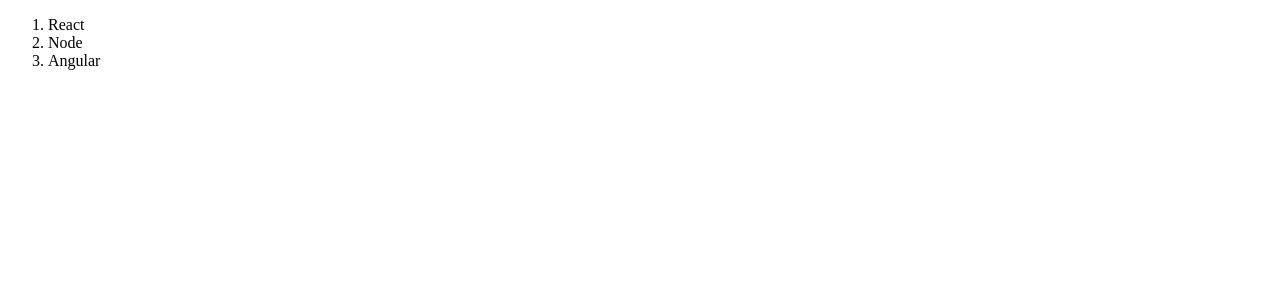
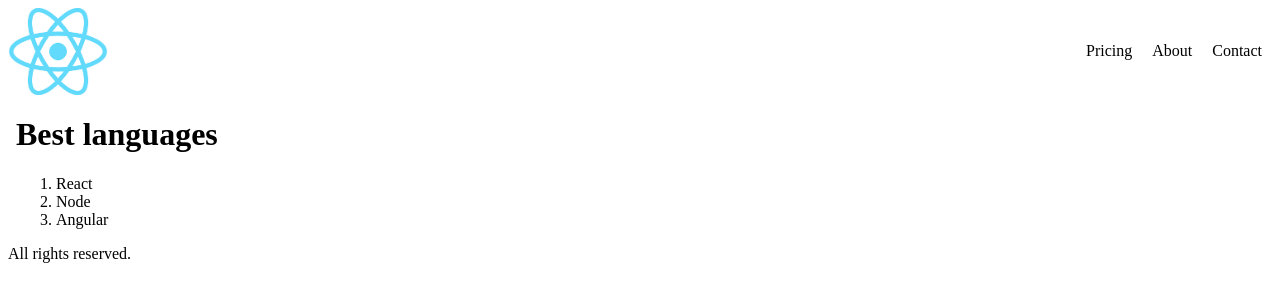
Before and after one commit to klutzyk/react-1, a React (Create React App) app in the folder react1/: page / in a window 1280 px wide. Shown: the top 302 px of the page. Built offline with nearby package versions, Linux system fonts and the light colour scheme.

Commit message:
Added component separation and styling

```diff
--- a/react1/src/index.css
+++ b/react1/src/index.css
@@ -11,3 +11,8 @@
   font-family: source-code-pro, Menlo, Monaco, Consolas, 'Courier New',
     monospace;
 }
+
+.nav-items {
+  list-style: none;
+  display: flex;
+}
--- a/react1/src/index.html
+++ b/react1/src/index.html
@@ -1,6 +1,7 @@
 <html>
     <head>
         <link rel="stylesheet" href="index.css">
+        <!-- <link rel="stylesheet" href="style.css"> -->
     </head>
 
     <body>
--- a/react1/src/index.js
+++ b/react1/src/index.js
@@ -1,15 +1,52 @@
 import react from "react";
 import ReactDOM from "react-dom";
+import "./style.css";
 
-// Component
-function PageComp() {
+// Components
+function Header() {
   return (
-    <div>
+    <header>
+      <title>Hellooo</title>
+      <nav className="nav">
+        <img src={require("./logo.png")} alt="" className="nav-logo" />
+
+        <ul className="nav-items">
+          <li>Pricing</li>
+          <li>About</li>
+          <li>Contact</li>
+        </ul>
+      </nav>
+    </header>
+  );
+}
+
+function Footer() {
+  return (
+    <footer>
+      <p>All rights reserved.</p>
+    </footer>
+  );
+}
+
+function MainContent() {
+  return (
+    <body>
+      <h1>Best languages</h1>
       <ol>
         <li>React</li>
         <li>Node</li>
         <li>Angular</li>
       </ol>
+    </body>
+  );
+}
+
+function PageComp() {
+  return (
+    <div>
+      <Header />
+      <MainContent />
+      <Footer />
     </div>
   );
 }
--- /dev/null
+++ b/react1/src/style.css
@@ -0,0 +1,18 @@
+.nav{
+    display: flex;
+    justify-content: space-between;
+    align-items: center;
+}
+
+.nav-items{
+    list-style: none;
+    display: flex;
+}
+
+.nav-items > li{
+    padding: 10px;
+}
+
+.nav-logo{
+    width: 100px;
+}
```
